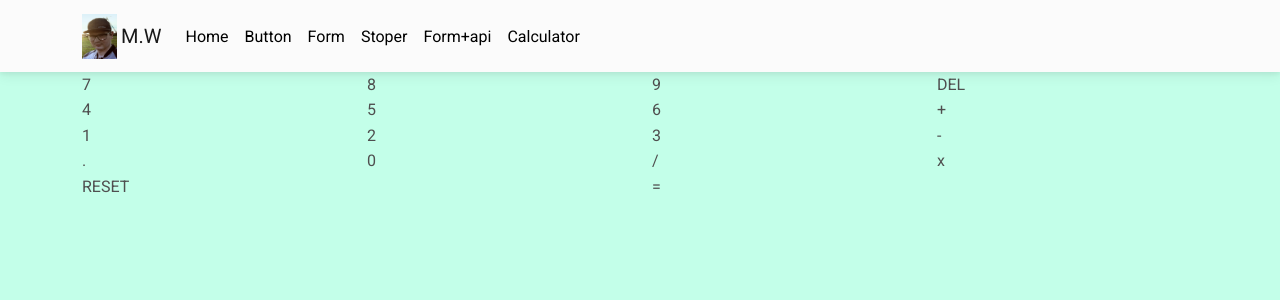
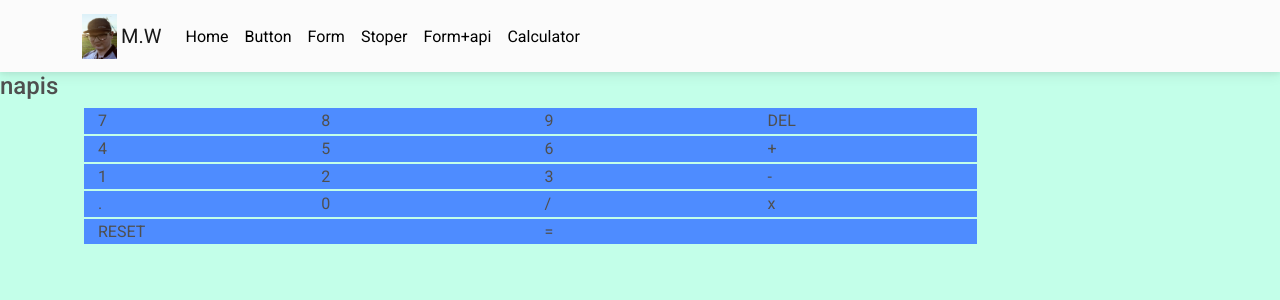
Before and after one commit to mateu52/excecise-project, a React (Create React App) app: page /Calculator in a window 1280 px wide. Shown: the top 300 px of the page. Built offline with nearby package versions, Linux system fonts and the light colour scheme; no server answers.

Commit message:
akcje hooki, onClick

```diff
--- a/src/components/calculator/calculator.js
+++ b/src/components/calculator/calculator.js
@@ -5,38 +5,56 @@ import Col from 'react-bootstrap/Col';
 import './style.css';
 
 function Calculator(){
-    const [ counter, setCounter ] = useState();
+    function useCounter(initialValue){
+        const [ value, setValue ] =useState(initialValue);
+        const sendChange = ( props ) => {
+            setValue(props);
+            console.log(props)
+        };
+        return [ value, sendChange ];
+    }
+
+    const [ counter, setCounter ] = useCounter();//useState({        //x:'34',y:'',z:[2,45,5]    });
+    const onClick = ( props ) => {
+        setCounter(props);
+        console.log(counter)
+    }
+    console.log(counter)
+    //komponent - ekran
     return(
-        <Container className="buttons" >
+            <div>
+                <h4>napis{counter}</h4>
+            <Container >
                 <Row className="row">
-                <Col>7</Col>
-                <Col>8</Col>
-                <Col>9</Col>
-                <Col>DEL</Col>
+                    <Col className="col" type="button" onClick={()=>onClick(1)}>7</Col>
+                    <Col className="col" type="button" onClick={()=>onClick(2)}>8</Col>
+                    <Col className="col">9</Col>
+                    <Col className="col">DEL</Col>
                 </Row>
                 <Row className="row">
-                <Col>4</Col>
-                <Col>5</Col>
-                <Col>6</Col>
-                <Col>+</Col>
+                    <Col className="col">4</Col>
+                    <Col className="col">5</Col>
+                    <Col className="col">6</Col>
+                    <Col className="col">+</Col>
                 </Row>
                 <Row className="row">
-                <Col>1</Col>
-                <Col>2</Col>
-                <Col>3</Col>
-                <Col>-</Col>
+                    <Col className="col">1</Col>
+                    <Col className="col">2</Col>
+                    <Col className="col">3</Col>
+                    <Col className="col">-</Col>
                 </Row>
                 <Row className="row">
-                <Col>.</Col>
-                <Col>0</Col>
-                <Col>/</Col>
-                <Col>x</Col>
+                    <Col className="col">.</Col>
+                    <Col className="col">0</Col>
+                    <Col className="col">/</Col>
+                    <Col className="col">x</Col>
                 </Row>
                 <Row className="row">
                     <Col>RESET</Col>
                     <Col>=</Col>
                 </Row>
         </Container>
+        </div>
     )
 }
 
--- a/src/components/calculator/style.css
+++ b/src/components/calculator/style.css
@@ -0,0 +1,9 @@
+.row {
+  background-color: #4e8cff;
+  width: 80%;
+  margin: 2px;
+}
+
+.col {
+  margin-left: 2px;
+}
--- a/src/components/calculator/style.min.css
+++ b/src/components/calculator/style.min.css
@@ -1 +1 @@
-.buttons{background-color:#029bd8;height:250px;width:240px}.row{background-color:#4e8cff;width:80%}
+.row{background-color:#4e8cff;width:80%;margin:2px}.col{margin-left:2px}
--- a/src/components/calculator/style.scss
+++ b/src/components/calculator/style.scss
@@ -7,6 +7,10 @@ Body{
     // width: 240px;
 }
 .row{
-    // background-color: rgb(78, 140, 255);
-    // width: 80%;
+    background-color: rgb(78, 140, 255);
+    width: 80%;
+    margin:2px;
 }
+.col{
+    margin-left:2px;
+}
```
Lines whose indentation alone changed are shown as unchanged.
